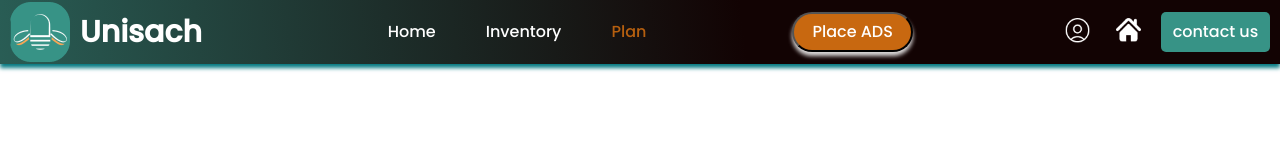
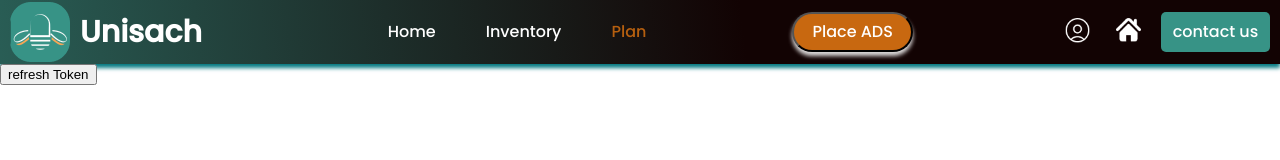
Before and after one commit to Ekoh-ThankGod/UniSach-Web-Frontend, a React (Create React App) app: page /plan in a window 1280 px wide. Shown: the top 160 px of the page. Built offline with nearby package versions, Linux system fonts and the light colour scheme; no server answers; sample sign-in values are in the browser's storage.

Commit message:
added refresh token function

```diff
--- a/src/pages/plan/plan-page.component.jsx
+++ b/src/pages/plan/plan-page.component.jsx
@@ -4,18 +4,23 @@ import ProfileNavigation from "../../components/profile-navigation/profile-navig
 
 const PlanPage =({setLoader}) => {
 
-	useEffect(() => {
-		axios.get("https://unisach-dev.onrender.com/api/users/auth/refreshtoken",{
-			withCredentials: true,
-			credentials: true
-		})
-		.then(res => console.log(res))
-		.catch(err => console.log(err));
-	}, []);
+	const getRefreshToken = async (e) => {
+    e.preventDefault()
+    try {
+      console.log('clicked')
+      const result = await axios.get(`https://unisach-dev.onrender.com/api/users/auth/refreshtoken`,  {withCredentials: true, credentials: true})
+	  console.log(result.data)
+    }
+    catch (error) {
+      console.log(error)
+    }
+  }
+
 
 	return(
 		<div>
 			<ProfileNavigation setLoader={setLoader}/>
+			<button onClick={getRefreshToken}>refresh Token</button>
 		</div>
 	)
 }
--- a/src/pages/signin-page/signin-page.jsx
+++ b/src/pages/signin-page/signin-page.jsx
@@ -26,8 +26,8 @@ const SignInPage = ({setUserData, setLoader, showNotificationError,showNotificat
 		console.log(event.target.checked);
 	}
 
-
-	const onSignInButton = (event) =>{
+	const onSignInButton = async (e) => {
+	    e.preventDefault()
 
 	    if(userName==="" || password===""){
 			showNotificationError("please fill in your credentials");
@@ -36,11 +36,10 @@ const SignInPage = ({setUserData, setLoader, showNotificationError,showNotificat
 
 			setLoader(true);
 
-		axios.post("https://unisach-dev.onrender.com/api/users/auth/login",{
-				email: userName,
-			 	password: password
-				})
-			.then(response => {
+	    try {
+	      const response = await axios.post("https://unisach-dev.onrender.com/api/users/auth/login", {email: userName, password}, {withCredentials: true, credentials: true})
+		  console.log(response.data.data);
+
 		  if(response.data.data){
 				if(response.data.data.message === "Please verify your email to continue your Registration process"){
 					showNotificationSuccess(response.data.data.message);
@@ -52,11 +51,11 @@ const SignInPage = ({setUserData, setLoader, showNotificationError,showNotificat
 				};
 				setLoader(false);
 		}
-			})
-			.catch(err => {
+
+    } catch (err) {
       showNotificationError(err.response.data.message);
       setLoader(false)
-			});
+    }
   }
 
 	// signin with google
@@ -68,7 +67,7 @@ const SignInPage = ({setUserData, setLoader, showNotificationError,showNotificat
 		axios.post("https://unisach-dev.onrender.com/api/users/auth/signin/google",{
 	      token: response.credential,
 	      role: "Pharmacist"
-	      })
+	      }, {withCredentials: true, credentials: true})
 	    .then(response =>{
 	      if(response.data.data){
 	      	navigate("/")
```
Lines whose indentation alone changed are shown as unchanged.
